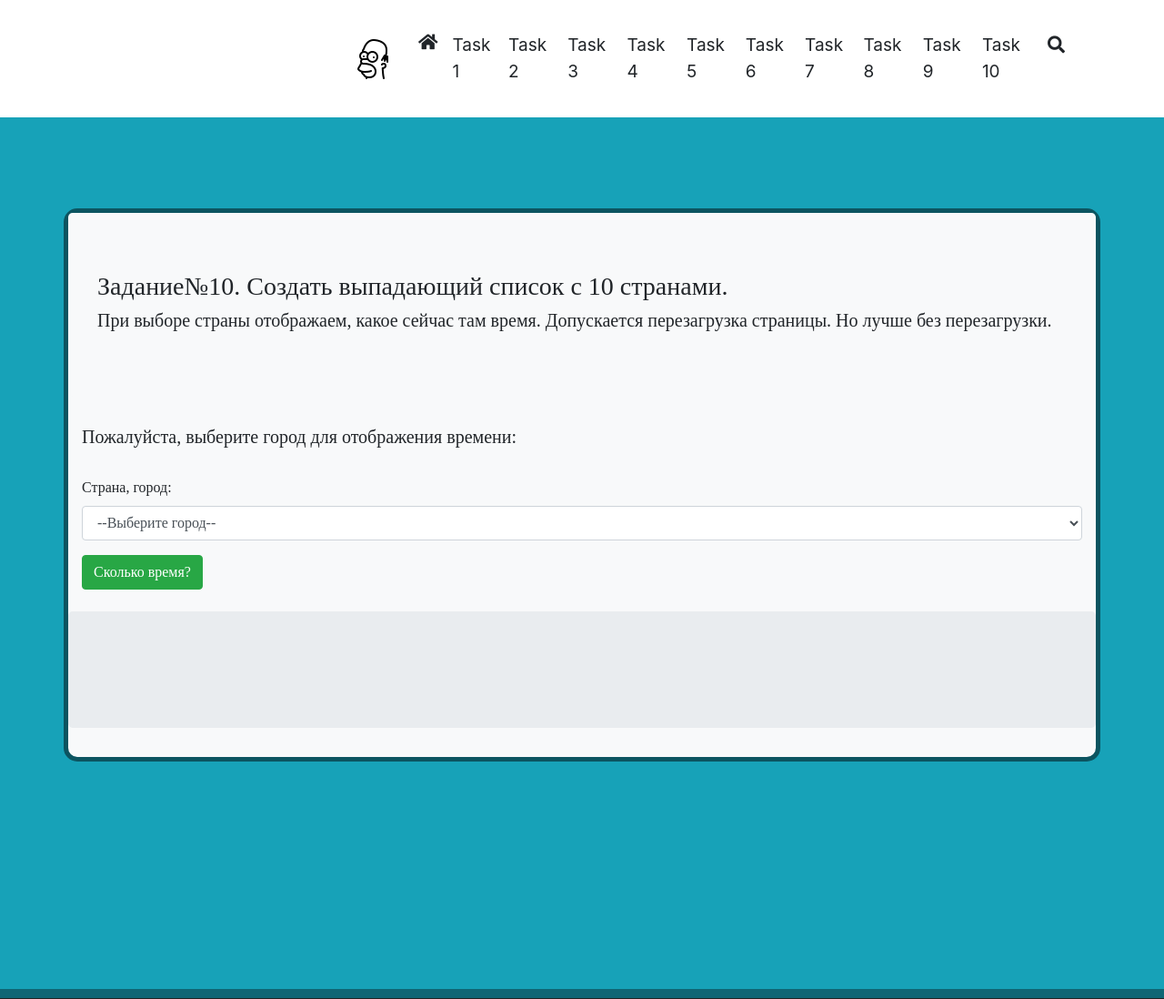
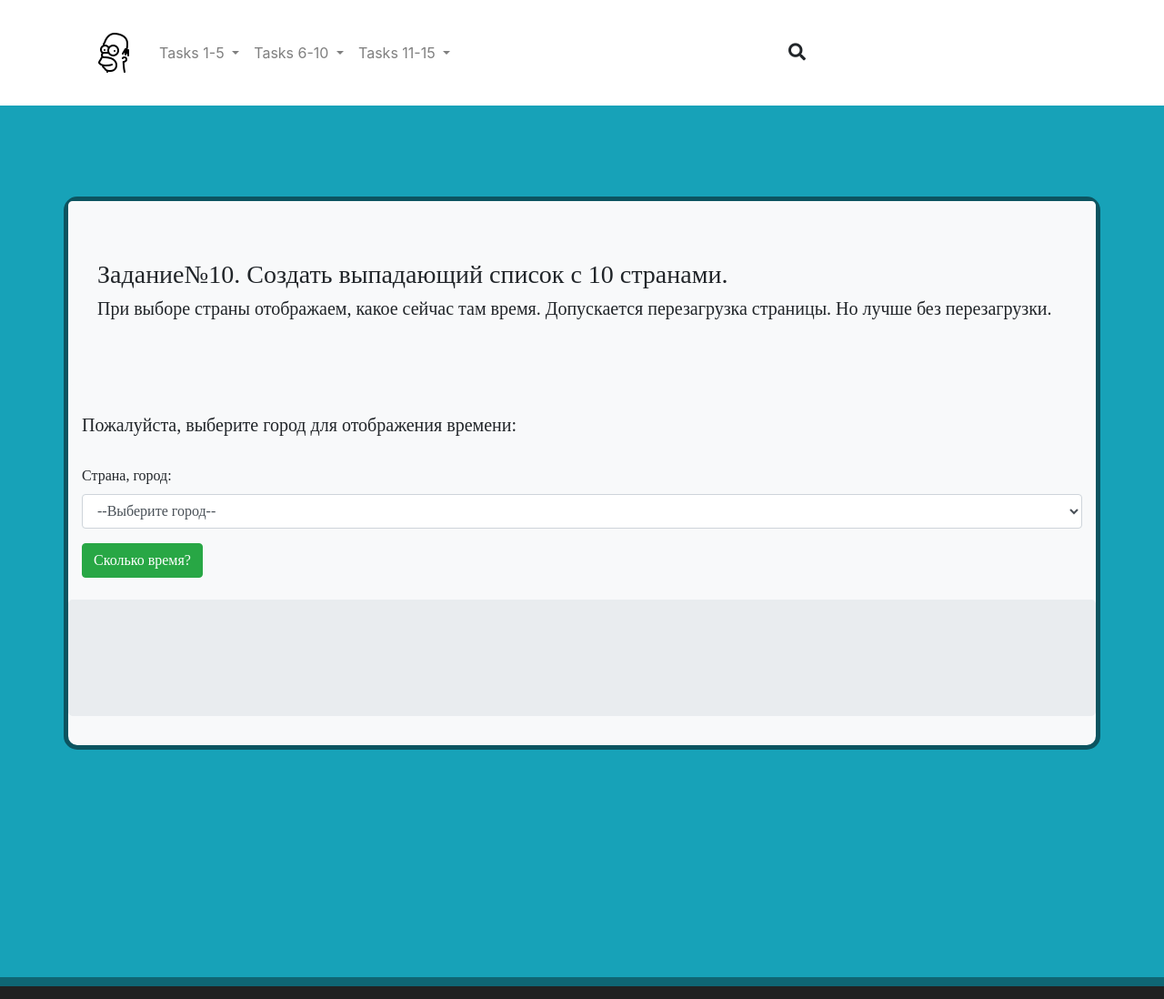
Before and after one commit to VasilenkoRuslan/my-start-resume-work-by-VRV2, a PHP site: page /task10.php in a window 1280 px wide. Shown: the top 1098 px of the page at 91% size. Run offline with PHP 8.4, Linux system fonts and the light colour scheme; some libraries are stand-ins or nearby versions.

Commit message:
task#11 Create form input two numbers and fix menu, task10

```diff
--- a/header.php
+++ b/header.php
@@ -18,18 +18,48 @@
 <header class="menu-bar">
     <div class="container">
         <div class="row">
-            <div class="col-xl-9 col-md-12 ml-auto d-flex justify-content-between">
-                <nav class="navbar navbar-expand-sm bg-white navbar-light">
+            <div class="col-xl-9 col-md-12">
+                <nav class="navbar navbar-expand-sm bg-white navbar-light d-flex justify-content-between">
                     <img src="img/logo.png" alt="logo" class="logo navbar-brand float-left">
                     <button class="navbar-toggler btn btn-info bg-info" type="button" data-toggle="collapse" data-target="#collapsibleNavbar">
                         <span class="navbar-toggler-icon"></span>
                     </button>
                     <div class="collapse navbar-collapse" id="collapsibleNavbar">
                         <ul class="navbar-nav align-self-end">
-                            <li class="nav-item menu__item"><a href="/"><i class="nav-link fas fa-home text-body"></i></a></li>
-                            <?php for($task_number=1;$task_number<11;$task_number++) {
-                                echo '<li class="nav-item menu__item"><a href="task'.$task_number.'.php" class="nav-link text-body">Task '.$task_number.'</a></li>';
-                            }?>
+                            <li class="nav-item dropdown">
+                                <a class="nav-link dropdown-toggle menu__item" href="#" data-toggle="dropdown">
+                                    Tasks  1-5
+                                </a>
+                                <div class="dropdown-menu">
+                                    <?php for($task_number=1;$task_number<6;$task_number++) {
+                                    echo '<a href="task'.$task_number.'.php" class="dropdown-item text-body">Task '.$task_number.'</a>';
+                                    }?>
+                                </div>
+                            </li>
+                            <li class="nav-item dropdown">
+                                <a class="nav-link dropdown-toggle menu__item" href="#" data-toggle="dropdown">
+                                    Tasks  6-10
+                                </a>
+                                <div class="dropdown-menu">
+                                    <?php for($task_number=6;$task_number<11;$task_number++) {
+                                        echo '<a href="task'.$task_number.'.php" class="dropdown-item text-body">Task '.$task_number.'</a>';
+                                    }?>
+                                </div>
+                            </li>
+                            <li class="nav-item dropdown">
+                                <a class="nav-link dropdown-toggle menu__item" href="#" data-toggle="dropdown">
+                                    Tasks  11-15
+                                </a>
+                                <div class="dropdown-menu">
+                                <?php for($task_number=11;$task_number<16;$task_number++) {
+                                    echo '<a href="task'.$task_number.'.php" class="dropdown-item text-body">Task '.$task_number.'</a>';
+                                }?>
+                                </div>
+                            </li>
+                        </ul>
+                    </div>
+                    <div>
+                        <ul class="navbar-nav align-self-end">
                             <li class="nav-item menu__item"><a href="/" class="nav-link"><i class="fas fa-search text-body"></i></a></li>
                         </ul>
                     </div>
--- a/task10.php
+++ b/task10.php
@@ -10,10 +10,10 @@
                 <form action="" method="POST">
                     <fieldset>
                         <h5>Пожалуйста, выберите город для отображения времени: </h5><br>
-                        <label for="select town">Страна, город:</label>
-                        <select class="default-select mb-3 form-control" id="select town" name="town">
+                        <label for="selectTown">Страна, город:</label>
+                        <select class="default-select mb-3 form-control" id="selectTown" name="town">
                             <?php
-                            $arrayTowns=array("--Выберите город--","Ukraine, Zaporozhye","Russia, Moscow","Belarus, Minsk","United Kingdom, London","USA, New York","UAE, Dubai","Australia, Sydney","Argentina, Buenos-Aires","Japan, Tokyo","China, Beijing");
+                            $arrayTowns=array("--Выберите город--","Europe/Kiev","Europe/Moscow","Europe/Minsk","Europe/London","America/New_York","Asia/Dubai","Australia/Sydney","America/Argentina/Buenos_Aires","Asia/Tokyo","Asia/Shanghai");
                             for ($indexTown=0;$indexTown<11;$indexTown++) {
                                 echo '<option> '.$arrayTowns[$indexTown].' </option>';
                             }?>
@@ -29,18 +29,11 @@
                 if (isset($_POST["town"])) {
                     $town = $_POST["town"];
                     $indexTown=array_search($town,$arrayTowns);
-                    $timeNow=time();
-                    $arrayDiffTime=array("0","0","+1","+1","-2","-7","+2","+9","-5","+7","+6");
-                    $timeNowInTown=$timeNow+(($arrayDiffTime["$indexTown"])*60*60);
-                    function writeTownDate($time) {
-                        return date("Y F d l G:i:s",$time);
-                    }
                     if ($indexTown=="0") {
                         echo "<h3 style='color:darkred'>Вы не выбрали город!<br> Пожалуйста, выберите город.</h3>";
                     } else {
-                        echo "<h3 style='color:lightseagreen'>".$town."</h3>";
-                        echo "<h4 style='color:darkblue'>".writeTownDate($timeNowInTown)."</h4>";
-                        echo "<br>Разница во времени: ".$arrayDiffTime["$indexTown"]." час(-a,-ов).";
+                        date_default_timezone_set("$town");
+                        echo "<h3 style='color:lightseagreen'>".$town."</h3><h4 style='color:darkblue'>".date("Y F d l G:i:s")."</h4>";
                     }
                 }
                 ?>
```
Also changed, not shown: task11.php (added, +68 -0 lines), task6.php (+5 -5 lines).
